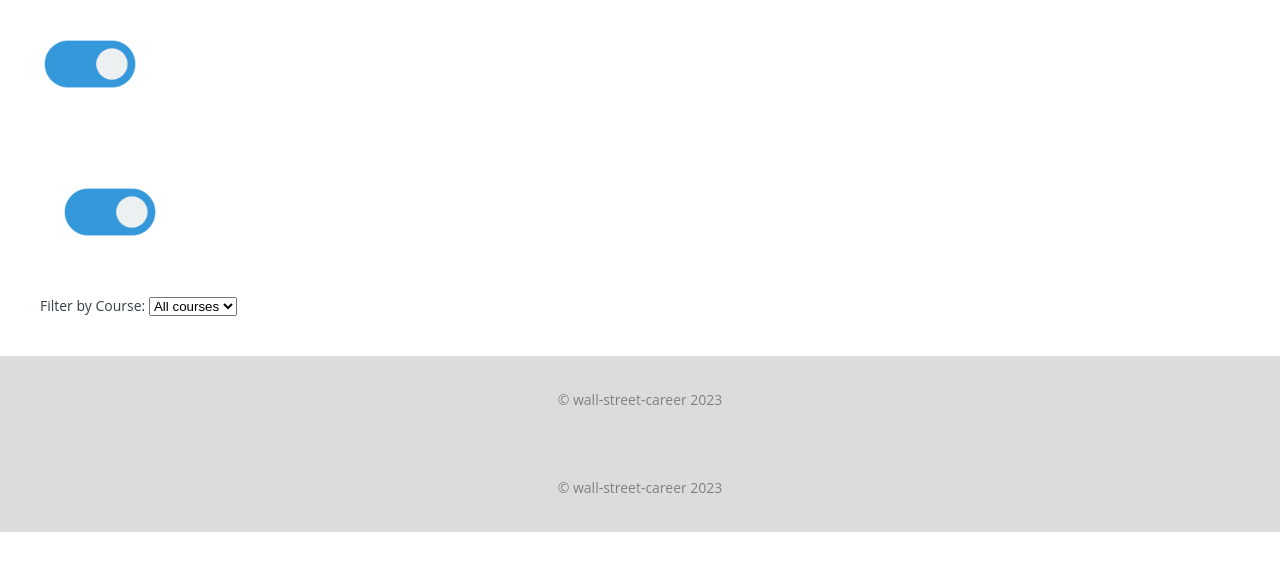
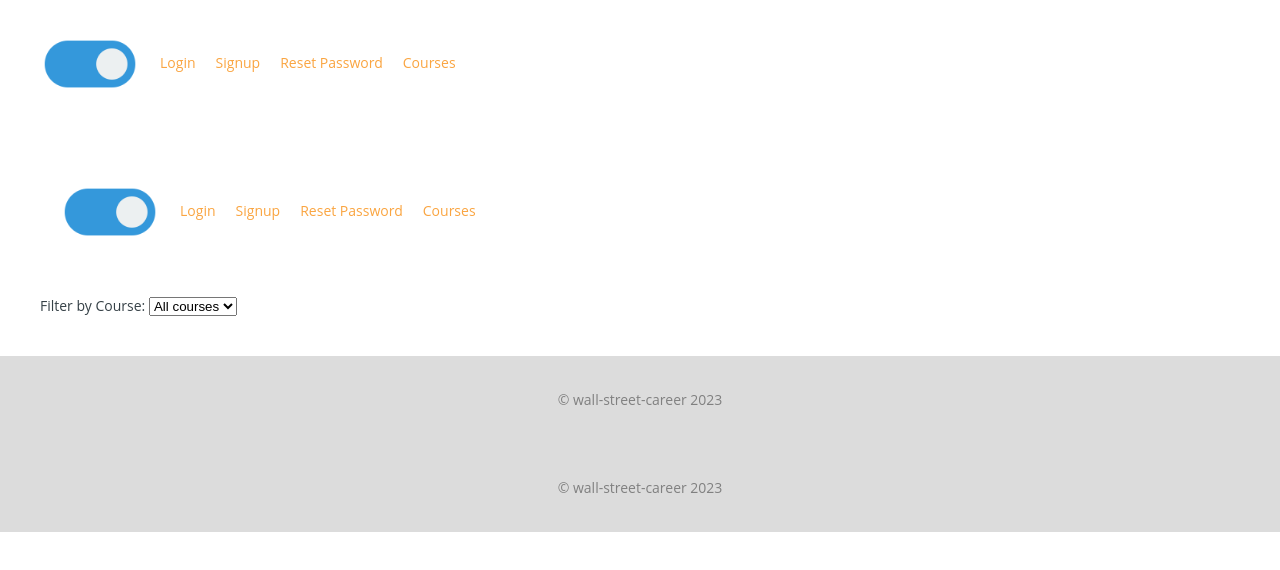
Before and after one commit to jsong253/wall-street-career, a React (Create React App) app: page /courses in a window 1280 px wide. Shown: the top 570 px of the page. Built offline with nearby package versions, Linux system fonts and the light colour scheme.

Commit message:
add navlink in the header, add className="Signup" in the signupform form

```diff
--- a/src/components/header/Header.js
+++ b/src/components/header/Header.js
@@ -1,12 +1,31 @@
 import React from "react";
+import {Link, NavLink} from 'react-router-dom'
 
+const activeStyle = {
+  color:"purple"
+}
 export default function Header() {
   return (
     <header>
       <nav>
         <ul>
           <li>
-            <img alt="toggle theme" src="/images/toggle-button.png" />
+            <Link to="/">
+              <img alt="toggle theme" src="/images/toggle-button.png" />
+            </Link>
+
+          </li>
+          <li>
+            <NavLink activeStype={activeStyle} to="/login">Login</NavLink>
+          </li>
+          <li>
+            <NavLink activeStype={activeStyle} to="/signup">Signup</NavLink>
+          </li>
+          <li>
+            <NavLink activeStype={activeStyle} to="/resetPassword">Reset Password</NavLink>
+          </li>
+          <li>
+            <NavLink activeStype={activeStyle} to="/courses">Courses</NavLink>
           </li>
         </ul>
       </nav>
--- a/src/components/register/SignupForm.js
+++ b/src/components/register/SignupForm.js
@@ -1,5 +1,5 @@
 import React, { useState } from 'react';
-
+import './Signup.css'
 export default function SignupForm({setToken}) {
 
 
@@ -85,7 +85,7 @@ display: error ? '' : 'none',
 };
 
 return (
-<div className="form">
+<div className="Signup">
 <div>
 <h1>User Registration</h1>
 </div>
--- a/src/index.js
+++ b/src/index.js
@@ -14,6 +14,7 @@ const root = ReactDOM.createRoot(document.getElementById('root'));
 
 root.render(
   <React.StrictMode>
+    {/*  add ErrorBoundary here */}
     <BrowserRouter>     {/* now all child components can declare routes      */}
 
       <App />
```
